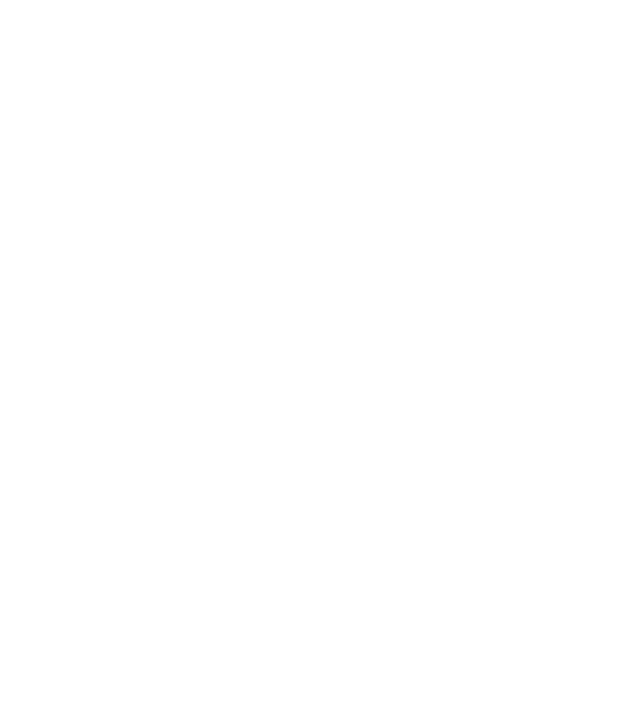
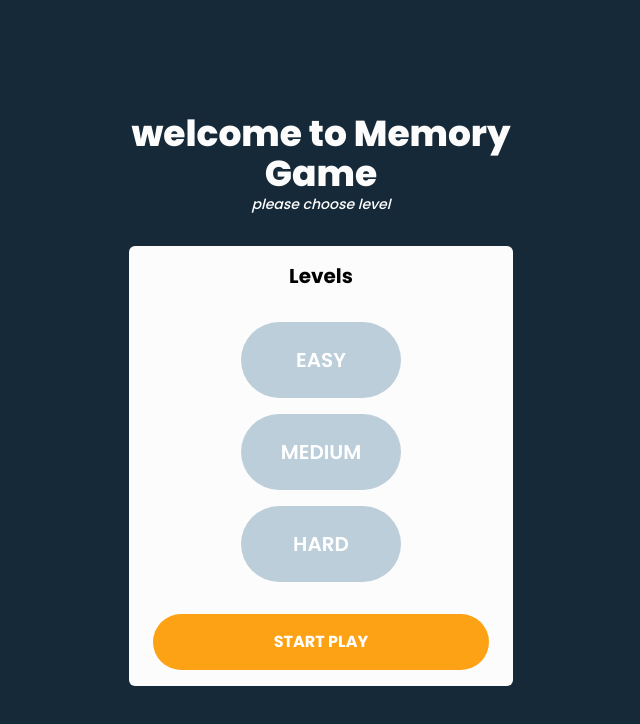
Before and after one commit to Rviewer-Challenges/mQ9a3ZnUlTFRxfuh10hc, a Next.js app in the folder memory-game-app/: page / in a window 1280 px wide. Shown: the top 724 px of the page, without its empty margins (319-959 px from the left). Built offline with nearby package versions, Linux system fonts and the light colour scheme.

Commit message:
start up page

```diff
--- a/memory-game-app/src/app/page.tsx
+++ b/memory-game-app/src/app/page.tsx
@@ -1,7 +1,9 @@
+import ChooseLevel from "./_components/ChooseLevel";
+
 export default function Home() {
   return (
-    <main>
-
+    <main className="h-screen w-full bg-dark-blue flex items-center">
+      <ChooseLevel/>
     </main>
   )
 }
```
